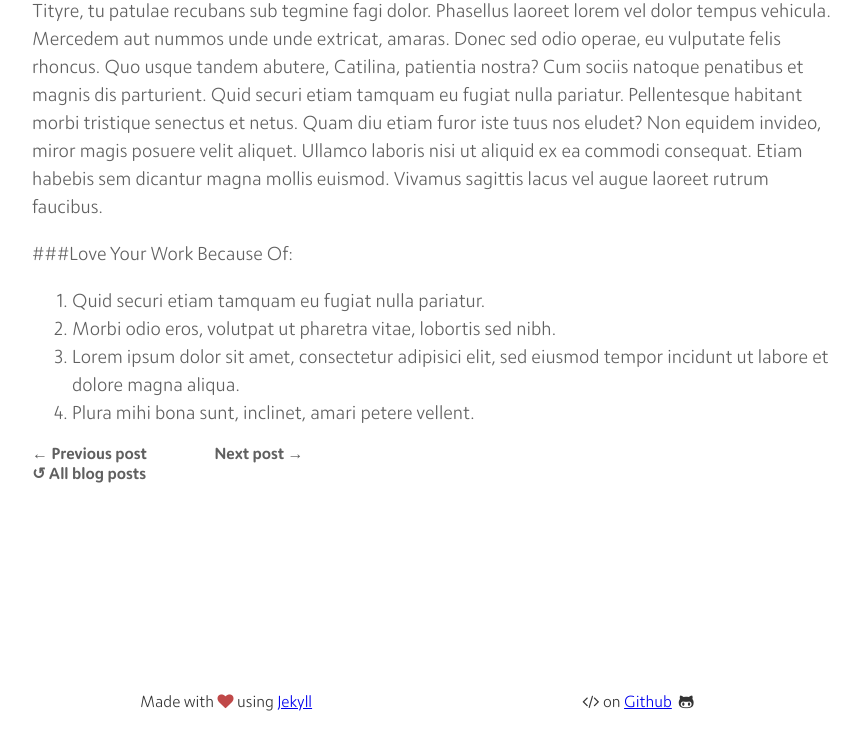
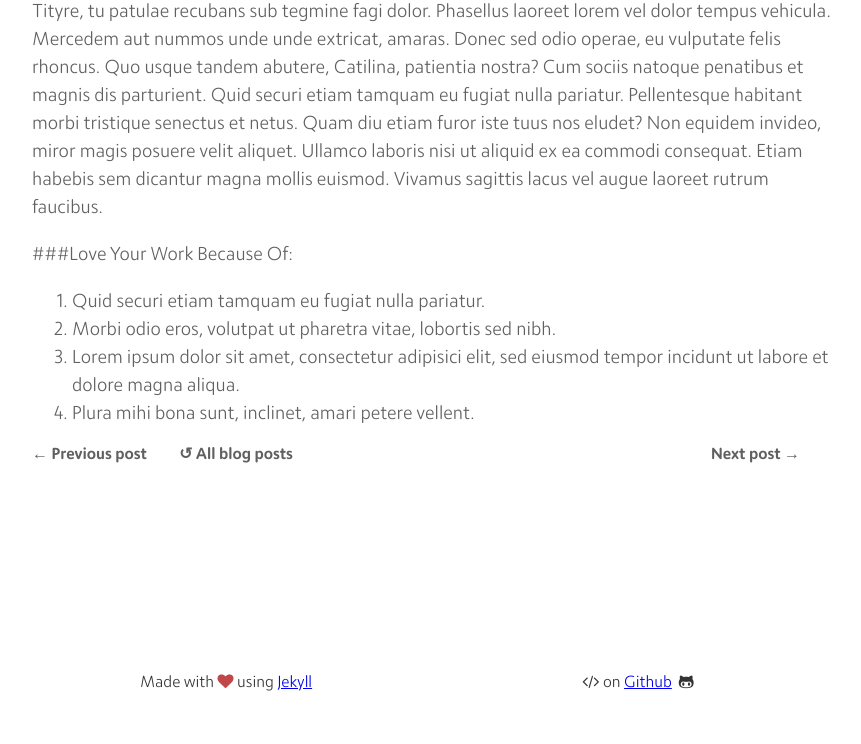
Before and after one commit to MrAnnix/MrAnnix.github.io, a Jekyll site: the page built from _posts/2019-03-22-workspace-design-trends-and-ideas.md, in a window 1280 px wide. Shown: the part 1039-1783 px from the top of the page, without its empty margins (208-1069 px from the left). Built offline with Jekyll 4.4.1, drawn with Linux system fonts in a browser that asks for light colours.

Commit message:
Changed navbar

```diff
--- a/_layouts/post.html
+++ b/_layouts/post.html
@@ -26,5 +26,7 @@ layout: default
         <a href="{{ site.baseurl }}/blog" class="previous-post">← Previous post</a>
         <a href="{{ site.baseurl }}/blog" class="next-post">Next post →</a>
     </div>
-    <a href="{{ site.baseurl }}/blog" class="back-to-blog">↺ All blog posts</a>
+    <div class="row-cols blog-navigation">
+        <a href="{{ site.baseurl }}/blog" class="back-to-blog">↺ All blog posts</a>
+    </div>
 </article>
--- a/_sass/_common.scss
+++ b/_sass/_common.scss
@@ -537,11 +537,12 @@ code,pre,tt {
 }
 
 .post .blog-navigation .previous-post {
+    float: left;
     margin-right: 2rem
 }
 
 .post .blog-navigation .next-post{
-    margin-left: 2rem;
+    float: right;
     margin-right: 2rem
 }
 
```
